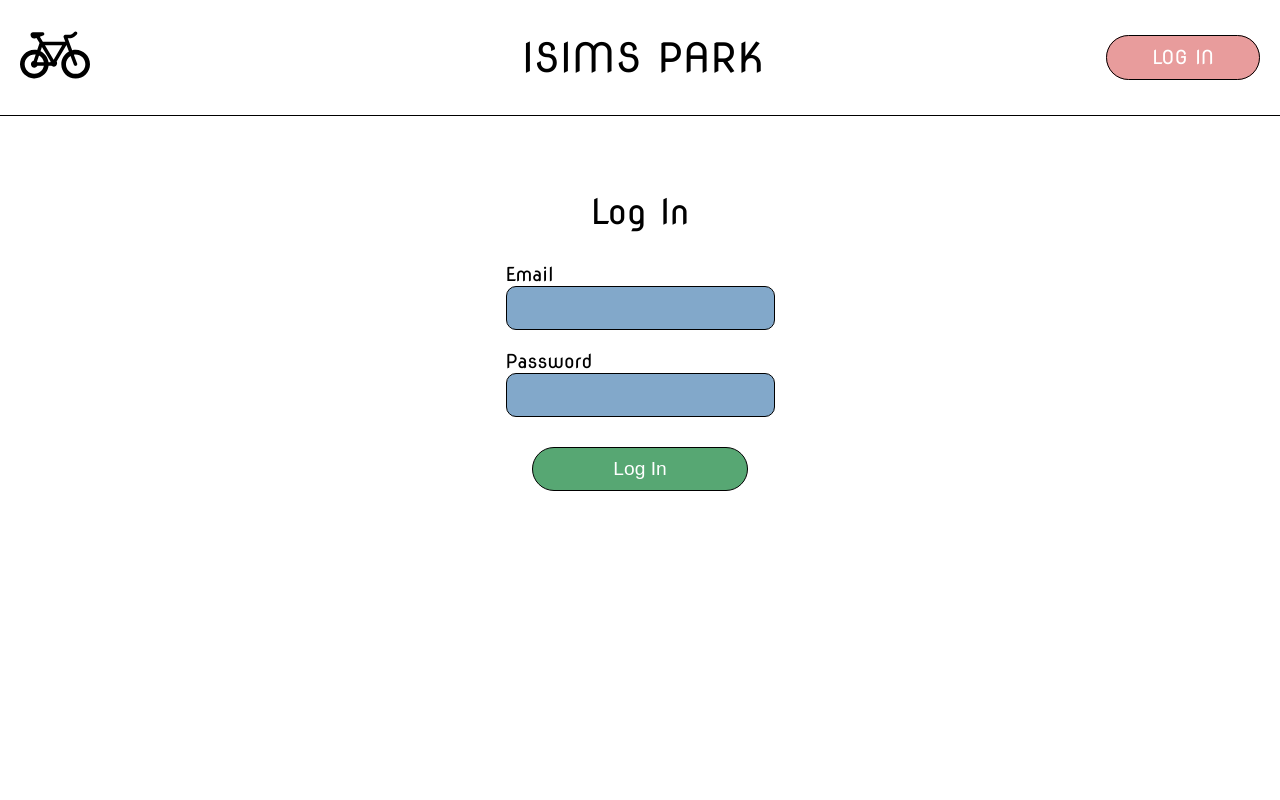
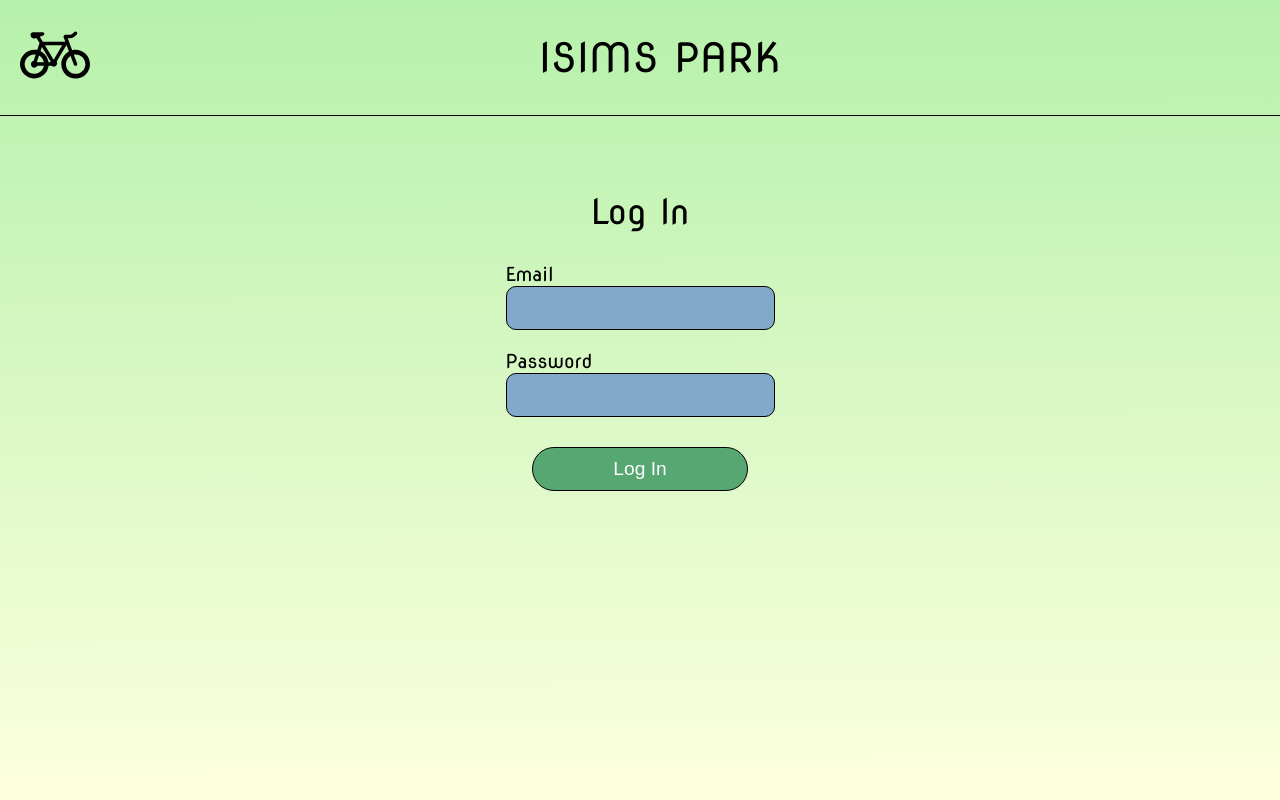
Before and after one commit to ADL1337/Projet-Interdisciplinaire-G2, a PHP site: page / in a window 1280 px wide. Run offline with PHP 8.4, Linux system fonts and the light colour scheme.

Commit message:
commit some fixes

```diff
--- a/main/res/css/style.css
+++ b/main/res/css/style.css
@@ -14,9 +14,8 @@ body:has(.bg_admin) {
     background-image: linear-gradient( 109.6deg,  rgba(209,0,116,1) 11.2%, rgba(110,44,107,1) 91.1% );
 }
 
-.bg_user {
-    background-image: url("/res/img/bg_user.png");
-    background-size: cover;
+body:has(.bg_user) {
+    background-image: linear-gradient( 359.8deg,  rgba(252,255,222,1) 2.2%, rgba(182,241,171,1) 99.3% );
 }
 
 nav{
@@ -52,6 +51,10 @@ nav div.right-side{
     display: flex;
     flex-direction: row;
     align-items: center;
+}
+
+div.log-button:not(:has(a)){
+    width: 120px;
 }
 
 div.log-button a{
--- a/main/src/views/admin.php
+++ b/main/src/views/admin.php
@@ -1,4 +1,4 @@
-<div class="form">
+<div class="form bg_admin">
     <h2>Administration</h2>
     <div class="dashboard-container">
         <div class="button">
--- a/main/src/views/bike_add_preview.php
+++ b/main/src/views/bike_add_preview.php
@@ -1,4 +1,4 @@
-<div class="form1">
+<div class="form1 bg_admin">
     <h2>Add a Bike</h2>
     <div class="addbike-container">
         <form action="/addBike" method="post" class="addBike">
@@ -25,3 +25,4 @@
         </form>
     </div>
 </div>
+</div>
--- a/main/src/views/bike_management.php
+++ b/main/src/views/bike_management.php
@@ -1,4 +1,4 @@
-<div class="form">
+<div class="form bg_admin">
     <h2>Bike management</h2>
     <div class="dashboard-container">
         <div class="button">
--- a/main/src/views/login.php
+++ b/main/src/views/login.php
@@ -1,4 +1,4 @@
-<div class ="form-container">
+<div class ="form-container bg_user">
     <div class="form">
         <h2>Log In</h2>
         <form method="POST" action="login">
--- a/main/src/views/templates/_nav.php
+++ b/main/src/views/templates/_nav.php
@@ -12,7 +12,6 @@
                     </div>
                 <?php else: ?>
                     <div class="log-button">
-                        <a href="/login">LOG IN</a>
                     </div>
                 <?php endif; ?>
                 </div>
```
